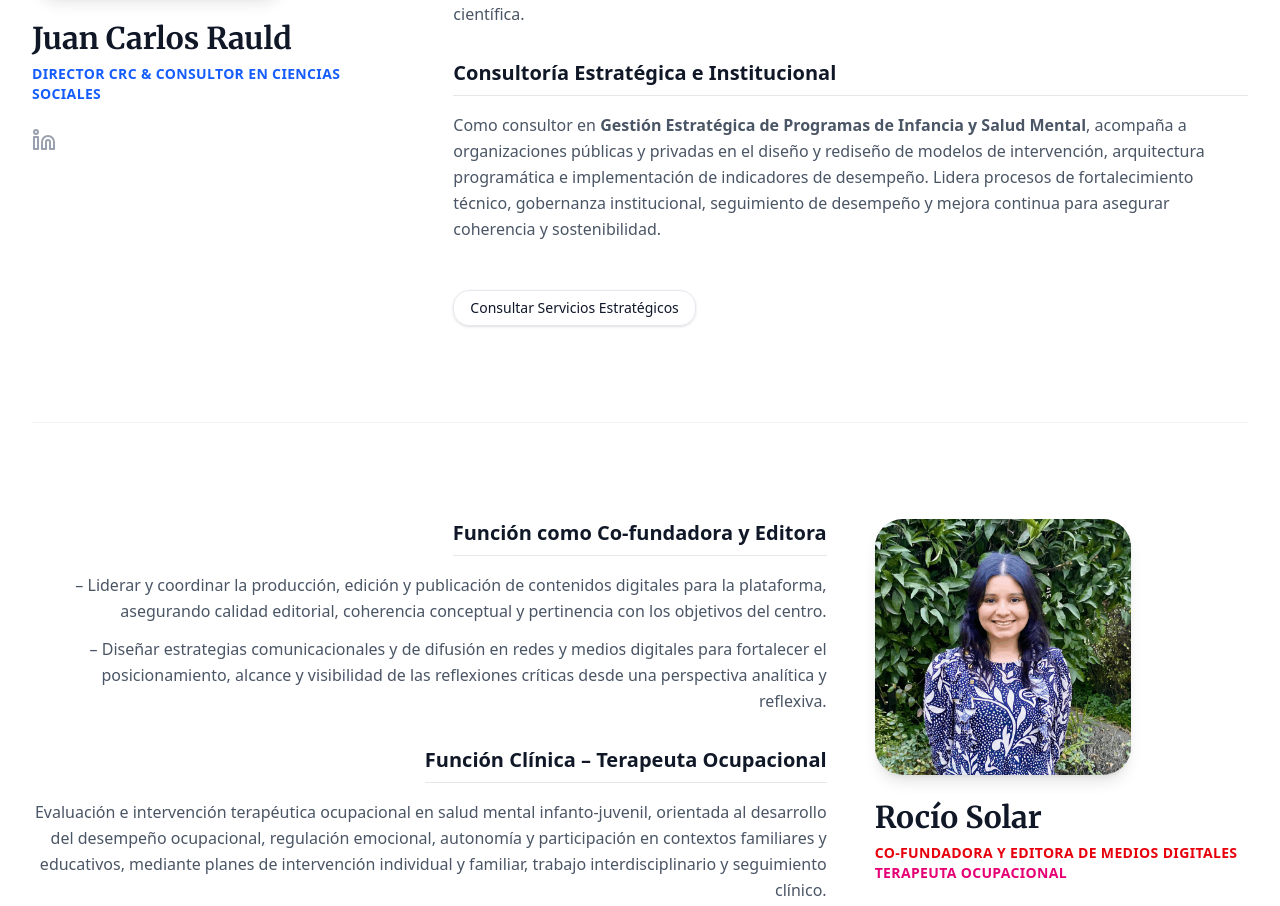
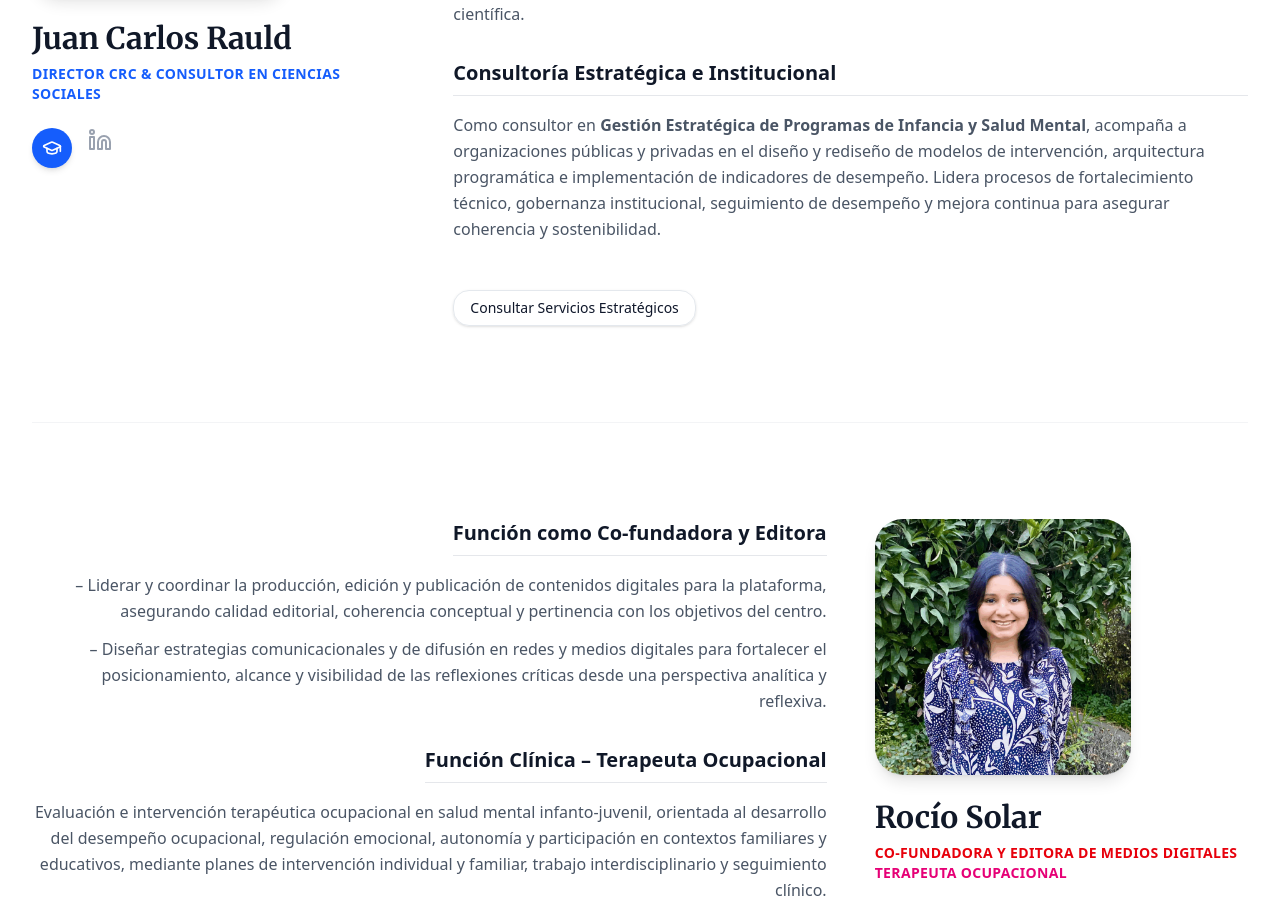
Before and after one commit to hh2fc24/centroreflexion, a Next.js app: page /conocenos in a window 1280 px wide. Shown: the part 1429-2335 px from the top of the page. Built offline with nearby package versions, Linux system fonts and the light colour scheme.

Commit message:
Agrega enlace de Academia.edu al perfil de Juan Carlos

```diff
--- a/app/conocenos/page.tsx
+++ b/app/conocenos/page.tsx
@@ -4,7 +4,7 @@ import Link from "next/link";
 import Image from "next/image";
 import { Button } from "@/components/ui/Button";
 import { motion } from "framer-motion";
-import { Instagram, Linkedin, Mail } from "lucide-react";
+import { GraduationCap, Instagram, Linkedin, Mail } from "lucide-react";
 import { RocioPortfolio } from "@/components/RocioPortfolio";
 
 export default function About() {
@@ -94,6 +94,16 @@ export default function About() {
                             <p className="text-blue-600 font-bold text-sm tracking-wide mt-2 uppercase">Director CRC & Consultor en Ciencias Sociales</p>
 
                             <div className="mt-6 flex gap-4">
+                                <a
+                                    href="https://uc-cl.academia.edu/JUANCARLOSRAULDFAR%C3%8DAS"
+                                    target="_blank"
+                                    rel="noopener noreferrer"
+                                    aria-label="Perfil de Academia.edu de Juan Carlos Rauld"
+                                    title="Academia.edu"
+                                    className="inline-flex h-10 w-10 items-center justify-center rounded-full bg-blue-600 text-white shadow-md transition-all hover:scale-105 hover:bg-blue-700"
+                                >
+                                    <GraduationCap className="h-5 w-5" />
+                                </a>
                                 <a href="https://www.linkedin.com/in/juan-carlos-rauld-farias-a64710a4/" target="_blank" rel="noopener noreferrer" className="text-gray-400 hover:text-blue-600 transition-colors"><Linkedin className="h-6 w-6" /></a>
                             </div>
                         </div>
```
